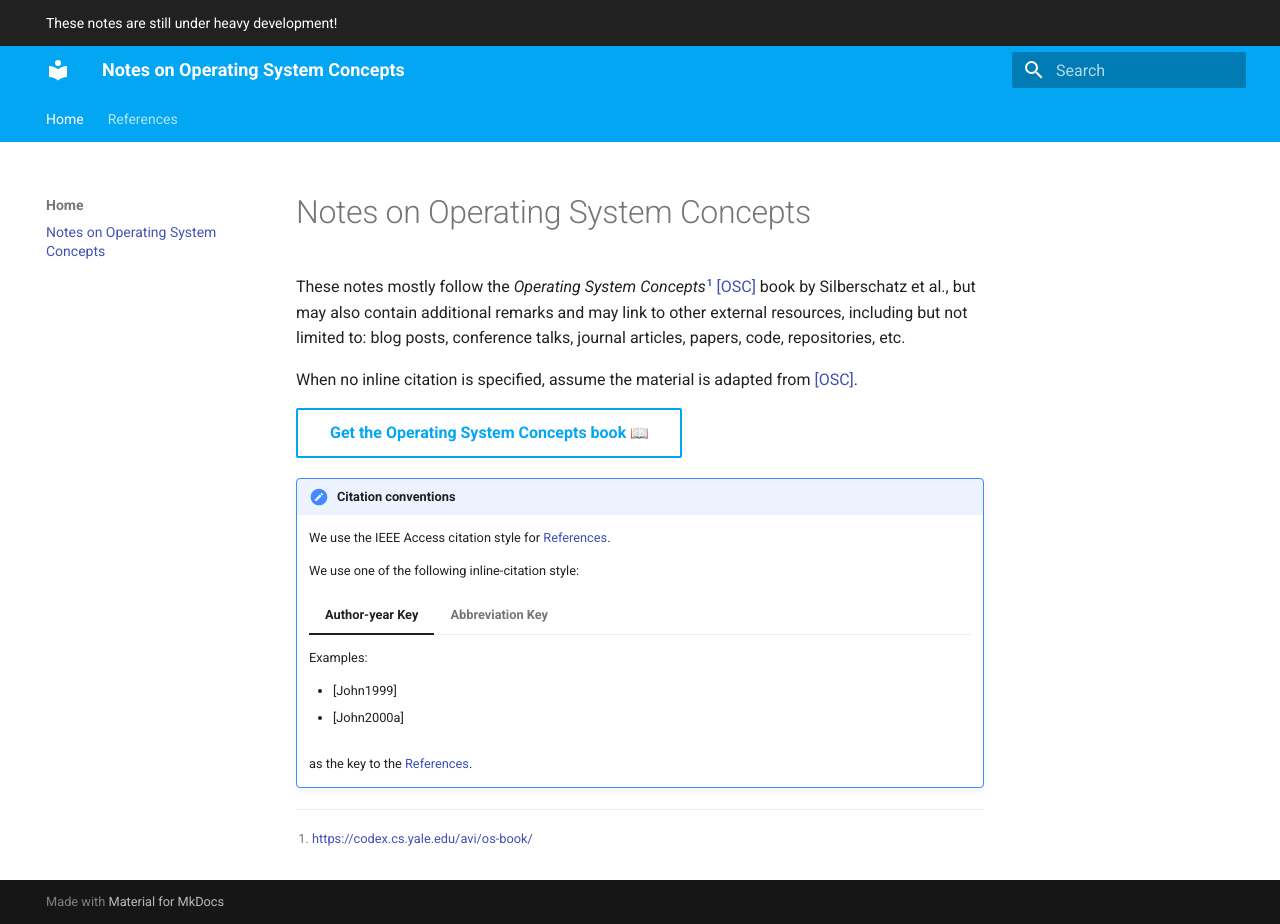
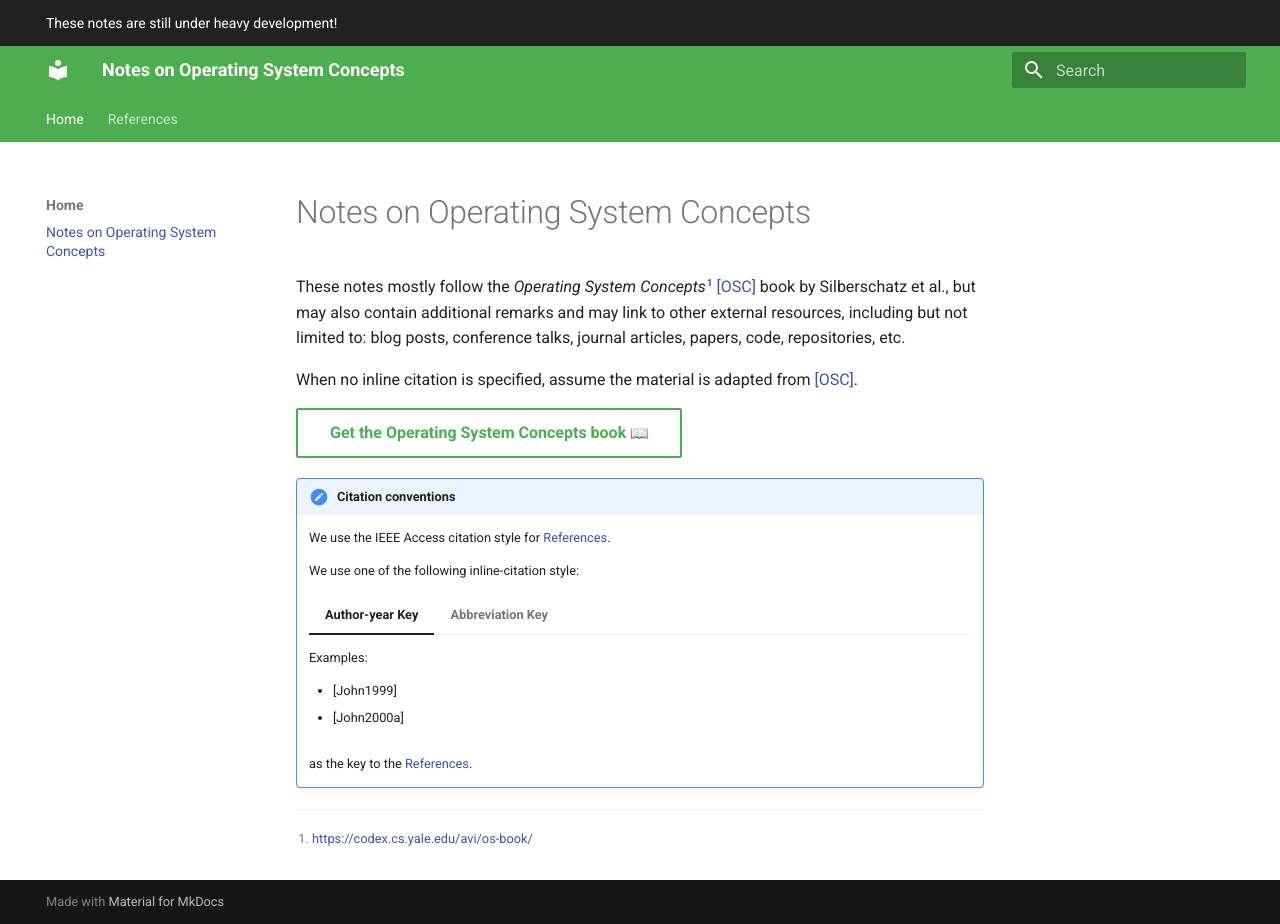
Before and after one commit to jieyouxu/operating-system-concepts-notes, an MkDocs documentation site: the page built from docs/index.md, in a window 1280 px wide and 924 px high. Built offline with MkDocs 1.6.1 and Material for MkDocs 9.7.7, drawn with Linux system fonts in a browser that asks for light colours; emoji names are drawn with the system emoji font.

Commit message:
theme: change palette to green

```diff
--- a/mkdocs.yml
+++ b/mkdocs.yml
@@ -12,8 +12,8 @@ theme:
     features:
         - tabs
     palette:
-        primary: light blue
-        accent: light blue
+        primary: green
+        accent: green
         scheme: preference
 
 plugins:
```
